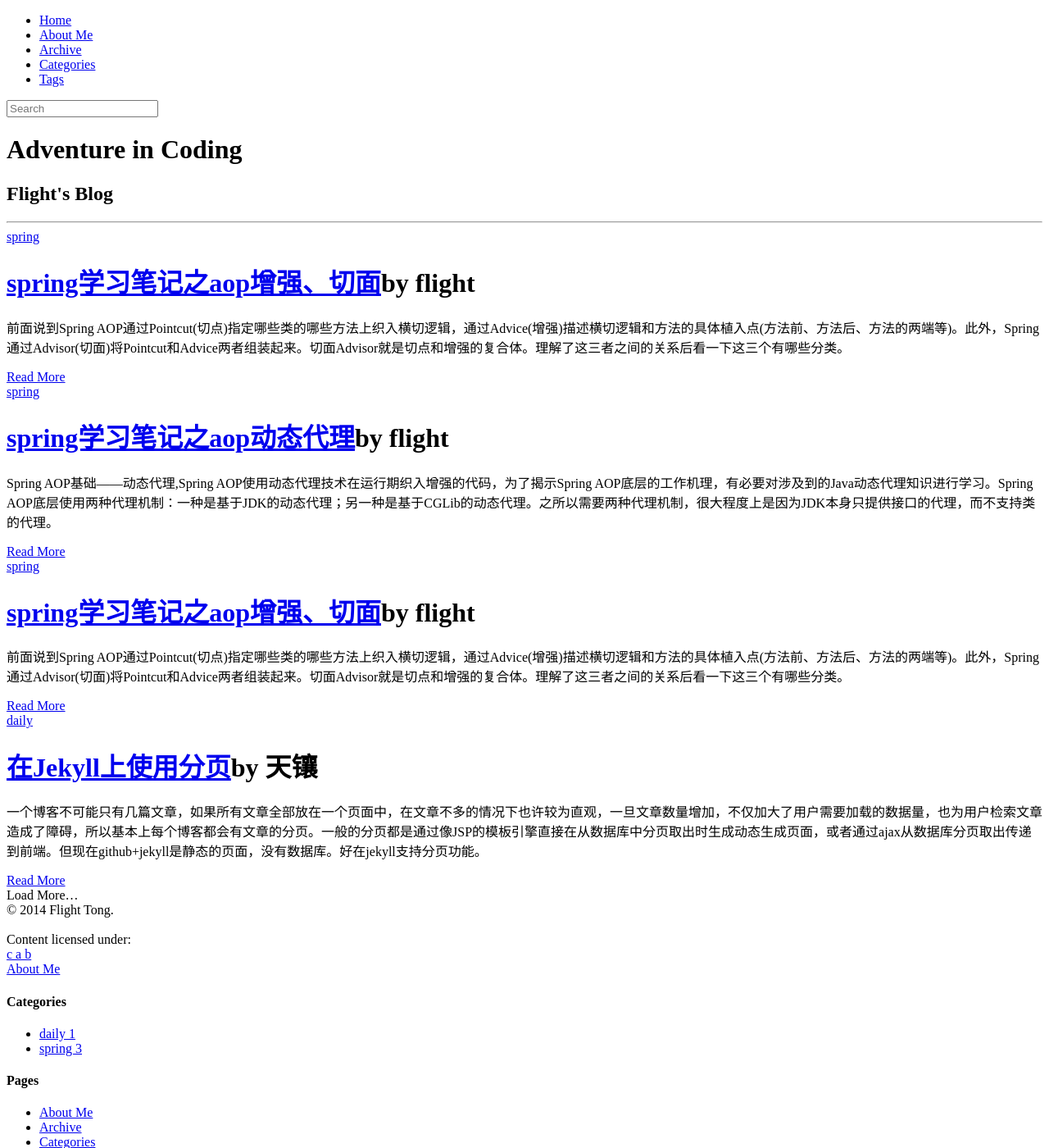
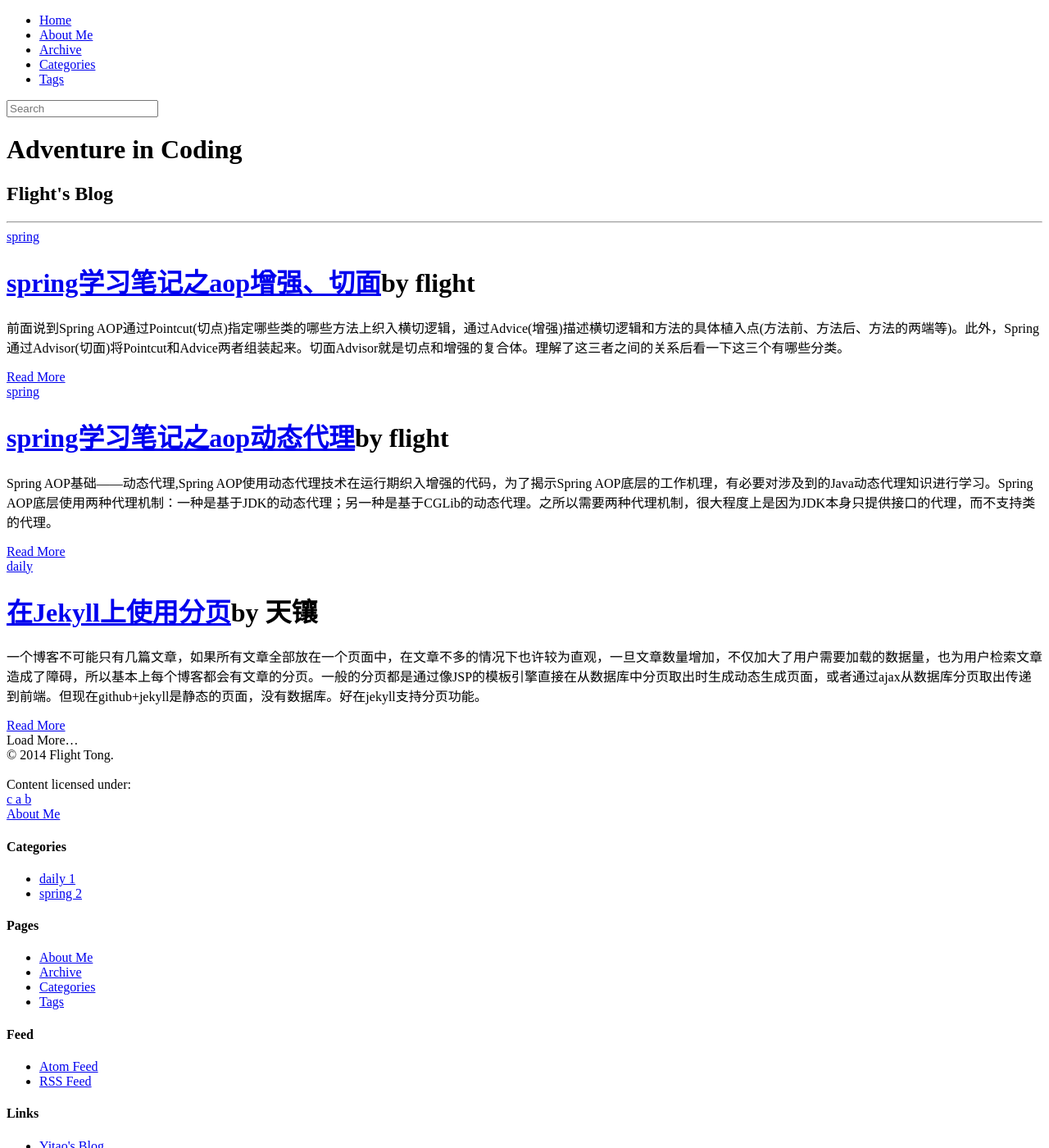
Before and after one commit to flight2006/flight2006.github.io, a Jekyll site: the page built from index.html, in a window 1280 px wide and 1400 px high. Shown: the whole window at 82% size. Built offline with Jekyll 4.4.1, drawn with Linux system fonts in a browser that asks for light colours; nearby versions of some CDN libraries; library files that are not in the unit come from our copies; the list of posts is cut into pages by our own code; some of the changed lines change nothing that is shown.

Commit message:
aop advisor

```diff
--- a/_posts/2015-4-16-spring-aop-advisor.md
+++ /dev/null
@@ -1,159 +0,0 @@
----
-layout: post
-category: spring
-title: spring学习笔记之aop增强、切面
-tagline: by flight
-tags: spring aop
----
-前面说到Spring AOP通过Pointcut(切点)指定哪些类的哪些方法上织入横切逻辑，通过Advice(增强)描述横切逻辑和方法的具体植入点(方法前、方法后、方法的两端等)。此外，Spring通过Advisor(切面)将Pointcut和Advice两者组装起来。切面Advisor就是切点和增强的复合体。理解了这三者之间的关系后看一下这三个有哪些分类。
-
-<!--more-->
-#增强类型
-Spring提供4种类型的方法增强，分别是前置增强、后置增强、环绕增强和异常抛出增强，此外还有一种特殊的引介增强，引介增强是类级别的，它为目标类织入新的接口实现。
-##异常抛出增强
-前三个异常见名知义，异常抛出增强最合适的应用场景就是事务管理，当参与事务的某个Dao发出异常时，事务管理器就必须回滚事务。下面业务代码模拟异常抛出：
-	import java.sql.SQLException;
-
-	public class ForumService {
-		public void removeForum(int forumId){
-			//do sth..
-			throw new RuntimeException("运行时异常");
-		}
-		public void update() throws SQLException{
-			//do sth..
-			throw new SQLException("数据更新异常");
-		}
-	}
-
-然后通过下面这个异常抛出增强对业务方法进行增强处理，统一捕捉异常并回滚事务。
-
-	import java.lang.reflect.Method;
-	import org.springframework.aop.ThrowsAdvice;
-
-	public class TransactionManager implements ThrowsAdvice {
-		public void afterThrowing(Method method,Object[] args,Object targets,Exception ex){
-			System.out.println("---------");
-			System.out.println("method" + method.getName());
-			System.out.println("抛出异常： " + ex.getMessage());
-			System.out.println("成功回滚事务。");
-		}
-	}
-
-ThrowsAdivce异常抛出增强接口没有定义任何方法，只是一个标识接口，运行期Spring使用反射机制自行判断，必须使用代码中的方法和参数形式，其中前三个可选，同时提供或者不提供，最后一个参数必须是Throwable及其子类。
-配置代码：
-	<bean id="transactionManager" class="cn.hdu.advisor.TransactionManager"/>
-	<bean id="forumServiceTarget" class="cn.hdu.advisor.ForumService"/>
-	<bean id="forumService" class="org.springframework.aop.framework.ProxyFactoryBean"
-		p:interceptorNames="transactionManager"
-		p:target-ref="forumServiceTarget"
-		p:proxyTargetClass="true"
-	/>
-
-测试：
-	import java.sql.SQLException;
-
-	import org.springframework.context.ApplicationContext;
-	import org.springframework.context.support.ClassPathXmlApplicationContext;
-
-	public class TestAdvisor {
-		public static void main(String []args){
-			ApplicationContext ctx = new ClassPathXmlApplicationContext("bean.xml");
-			ForumService service = (ForumService) ctx.getBean("forumService");
-			try {
-				service.update();
-			} catch (SQLException e) {
-				e.printStackTrace();
-			}
-			service.removeForum(0);
-		}
-	}
-
-两个方法测试结果为
-
-	---------
-	methodupdate
-	抛出异常： 数据更新异常
-	成功回滚事务。
-	---------
-	methodremoveForum
-	抛出异常： 运行时异常
-	成功回滚事务。
-
-#切点类型
-
-主要有
-
-`静态方法切点`:静态方法切点的抽象基类，默认匹配所有的类	 org.springfranmework.aop.support.StaticMethodMacherPointcut
-
-`动态方法切点`:动态方法切点的抽象基类，默认匹配所有的类	 org.springfranmework.aop.support.DynamicMethodMacherPointcut
-
-`注解切点`:支持通过JDK5.0注解标签定义的切点  org.springfranmework.aop.support.annotation.AnnotationMachingPointcut
-
-`表达式切点`:支持AspectJ切点表达式	 org.springfranmework.aop.support.ExpressionPointcut
-
-`流程切点`:根据程序执行堆栈的信息查看目标方法是否由某一个方法直接或间接发起调用，以此判断是否为匹配的连接点。	 org.springfranmework.aop.support.ControlFlowPointcut
-
-`复合切点`:支持创建多个切点	  org.springfranmework.aop.support.ComposablePointcut
-
-#切面类型
-切面类型分为一般切面(Advisor)，仅包含一个Advice
-切点切面（Pointcut Advisor）,包含Advice和Pointcut两个类
-引介切面(IntroductionAdvisor),对应引介增强的特殊切面，应用于类层面，使用ClassFilter进行定义
-
-##切点切面
-
-###静态普通方法名匹配切面
-
-静态普通方法名匹配切面StaticMethodMatcherPointcutAdvisor，Advisor通过类过滤和方法名匹配定义切点。切面一般定义形式为：
-
-	public class XxxAdvisor extends StaticMethodMatcherPointcutAdvisor{
-	public boolean matches(Method method,Class clazz){
-			return "xxxName".equals(method.getName());//切点方法匹配股则：方法名为xxxName
-		}
-	public ClassFilter getClassFilter(){		//切点类匹配规则：xxxClass的类或其子类
-			return new ClassFilter(){
-				public boolean matches(Class clazz){
-					return xxxClass.class.isAssignableFrom(clazz);
-				}
-			}
-		}
-	}
-
-###静态正则表达式方法匹配切面
-静态正则表达式方法匹配切面，上面的静态方法名描述不够灵活便有了使用正则表达式的描述。无外乎在配置方法名时不再指定某个特定名，而是选择正则匹配一个或多个。
-
-###动态切面
-上面的静态切面对类和方法名进行过滤/限定，那么动态切面限定了什么呢？我的理解就是动态切面对指定类的指定方法的调用者或者类的实例化对象进行了限定。增强形式如下：
-
-	public class XxxAdvisor extends DynamicMethodMatcherPointcutAdvisor｛
-		public static List<String> specialClientList = new ArrayList<String>();   //指定对象集合
-		//可以加入指定对象
-		static {
-			specialClientList.add("xxx");
-			specialClientList.add("yyy");
-		}
-		public ClassFilter getClassFilter(){
-				return new ClassFilter(){
-					public boolean matches(Class clazz){
-						return xxxClass.class.isAssignableFrom(clazz);
-					}
-				}
-			}
-		public boolean matches(Method method,Class clazz){
-				return "xxxName".equals(method.getName());
-		}
-		//上述为静态检查
-		public boolean matches(Method method,Class clazz,Object[] args){     //对方法进行动态切点检查
-			String clientName = (String) args[0];
-			return specialClientList.contains(clientName);
-		}
-	｝
-
-动态检查和静态检查一个很重要的差别就是，静态切点检查知会在第一次调用代理类时做静态检查，之后就不再检查；而动态检查在每次调用代理对象的任何一个方法都会执行动态切点检查，这将会导致很大的性能问题。所以一般在定义动态切点时会先覆盖getClassFliter()和matches(Method method,Class clazz)方法做静态切点检查排除大部分方法。
-
-
-###流程切面
-一句话“指定类的指定方法直接或间接发起的调用匹配的切点”，比如指定waiter类的Service()方法发起的、或是其调用的方法的切点与某Advice形成的切面。
-
-###复合切面
-多个切面∪与∩形成的切面
```
Also changed, not shown: _posts/2015-4-18-spring-aop-advisor.md (+12 -1 lines).
